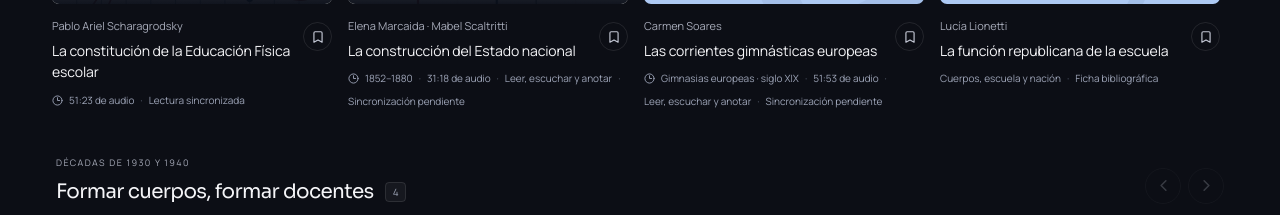
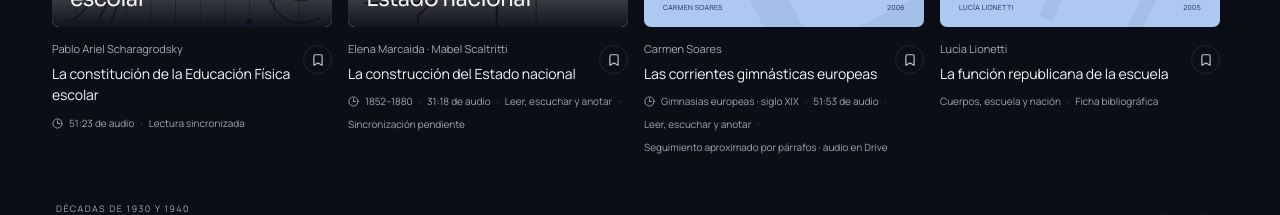
Before and after one commit to manign1984/audiolibros-historia-educacion-fisica, a React (Vite) app in the folder portable-site/: page / in a window 1280 px wide. Shown: the part 2086-2301 px from the top of the page. Built offline with nearby package versions, Linux system fonts and the light colour scheme; grey boxes are pictures that could not be loaded.

Commit message:
feat(soares): actualizar disponibilidad y créditos en LibraryHome.jsx

```diff
--- a/portable-site/src/biblioteca/LibraryHome.jsx
+++ b/portable-site/src/biblioteca/LibraryHome.jsx
@@ -74,7 +74,7 @@ function WorkCard({ entry, saved, toggle, progress = 0 }) {
   return <article className="work-card">
     <a className="work-card-cover" href={href(entry.path)} aria-label={`${readableWork ? 'Abrir recorrido' : 'Ver ficha'}: ${entry.title}`}><Cover entry={entry} /><span className={`status-badge ${ready ? 'status-badge--ready' : ''}`}>{ready ? <><Headphones size={12} aria-hidden="true" /> Leer + escuchar</> : review ? <><Headphones size={12} aria-hidden="true" /> Edición en revisión</> : 'En preparación'}</span><span className="cover-open" aria-hidden="true">{readableWork ? <Play size={19} fill="currentColor" /> : <ArrowRight size={20} />}</span></a>
     <div className="work-card-info"><div><p className="card-author">{entry.author}</p><h3><a href={href(entry.path)}>{entry.shortTitle}</a></h3></div><SaveButton entry={entry} saved={saved} toggle={toggle} /></div>
-    <p className="card-meta">{ready ? <><Clock3 size={13} aria-hidden="true" /> {formatDuration(entry.duration)} de audio <span>·</span> Lectura sincronizada</> : review ? <><Clock3 size={13} aria-hidden="true" /> {entry.historicalPeriod} <span>·</span> {formatDuration(entry.duration)} de audio <span>·</span> Leer, escuchar y anotar <span>·</span> Sincronización pendiente</> : <>{collections.find((item) => item.id === entry.collection).title}<span>·</span> Ficha bibliográfica</>}</p>
+    <p className="card-meta">{ready ? <><Clock3 size={13} aria-hidden="true" /> {formatDuration(entry.duration)} de audio <span>·</span> Lectura sincronizada</> : review ? <><Clock3 size={13} aria-hidden="true" /> {entry.historicalPeriod} <span>·</span> {formatDuration(entry.duration)} de audio <span>·</span> Leer, escuchar y anotar <span>·</span> {entry.reviewSummary || 'Sincronización pendiente'}</> : <>{collections.find((item) => item.id === entry.collection).title}<span>·</span> Ficha bibliográfica</>}</p>
     {readableWork && progress > 3 && <a className="card-progress" href={`${href(entry.path)}#lectura`} aria-label={`Continuar ${entry.shortTitle} desde ${formatDuration(progress)}`}><span><i style={{ width: `${progress / entry.duration * 100}%` }} /></span><small>Continuar desde {formatDuration(progress)} <ArrowRight size={13} aria-hidden="true" /></small></a>}
   </article>;
 }
```
